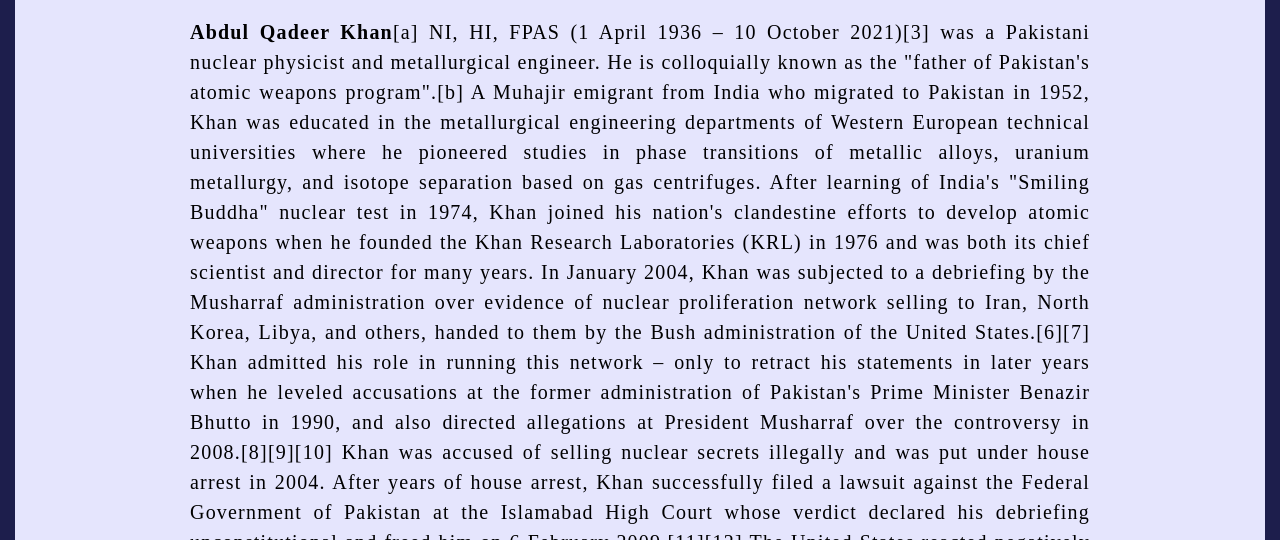
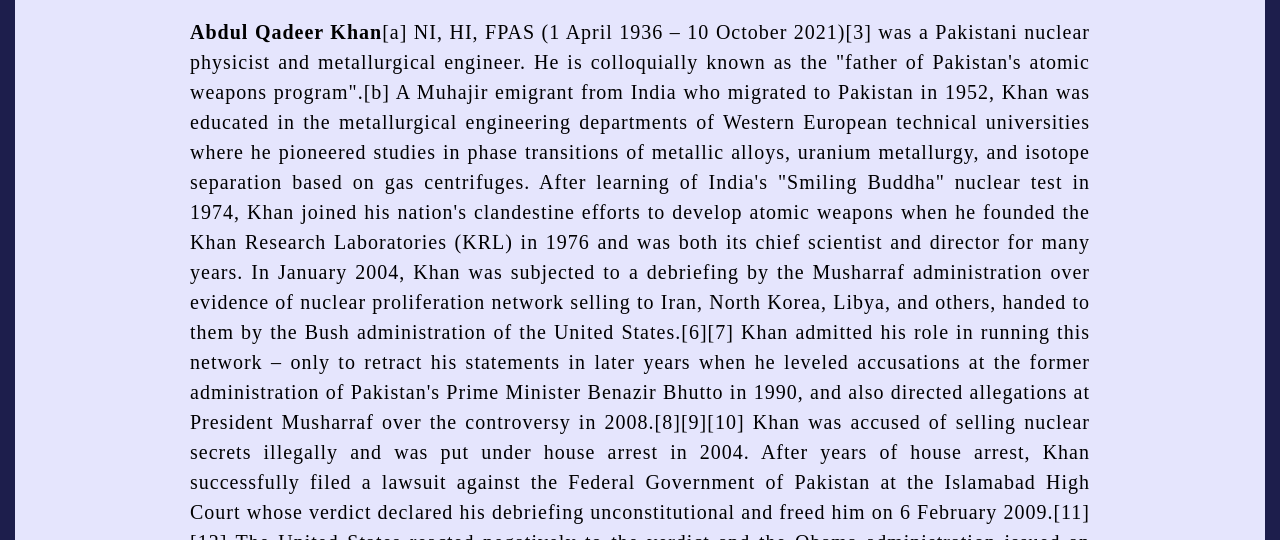
Before and after one commit to SamsonNasir/My_HTML_-_CSS_Projects, a plain HTML site: page index.html in a window 1280 px wide. Shown: the part 412-952 px from the top of the page. Drawn offline with Linux system fonts and the light colour scheme.

Commit message:
Update style.css

```diff
--- a/style.css
+++ b/style.css
@@ -56,7 +56,7 @@
 .about-section p{
     font-size: 20px;
     line-height: 30px;
-    letter-spacing: 1.2px;
+    letter-spacing: 1px;
     text-align: justify;
 }
 .biography-section{
```
